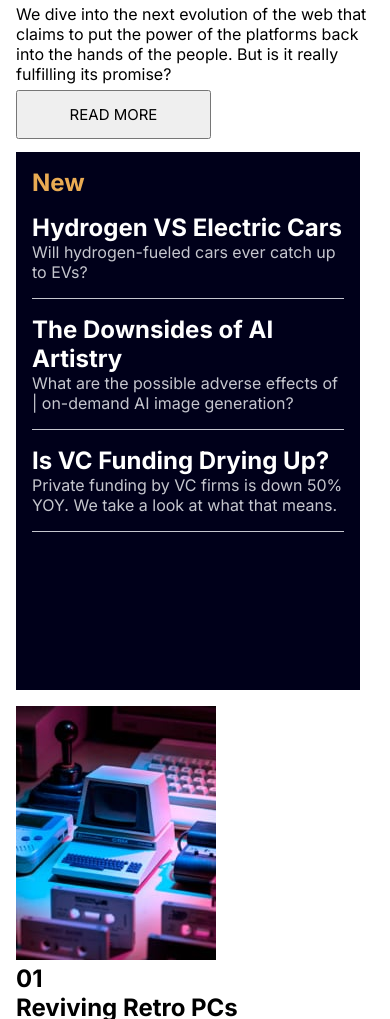
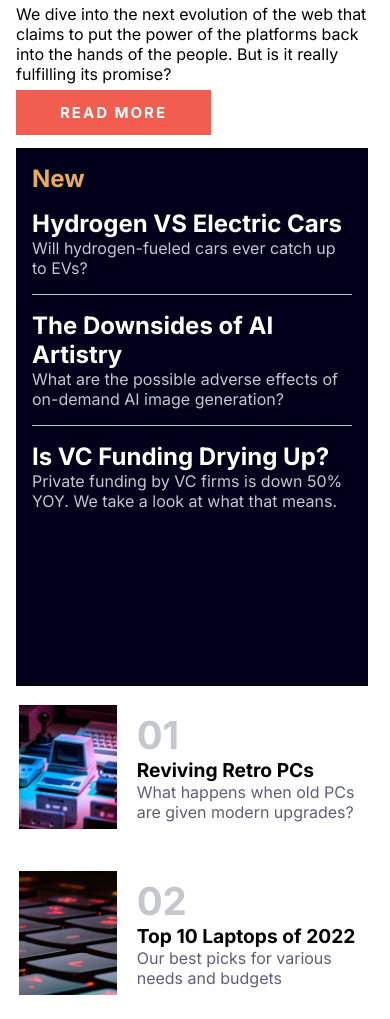
Before and after one commit to AidenNateLuk/news-homepage-main, a plain HTML site: page index.html in a window 390 px wide. Shown: the part 484-1503 px from the top of the page. Drawn offline with Linux system fonts and the light colour scheme.

Commit message:
most of the work done on the mobile portion

```diff
--- a/index.html
+++ b/index.html
@@ -54,8 +54,8 @@
             <div class="accordion">
               <h2>The Downsides of AI Artistry</h2>
               <p>
-                What are the possible adverse effects of<br />| on-demand AI
-                image generation?
+                What are the possible adverse effects of<br />
+                on-demand AI image generation?
               </p>
             </div>
             <div class="accordion">
@@ -69,8 +69,10 @@
         </div>
       </section>
       <section class="section third">
-        <div class="image one">
+        <div class="image-container">
+          <div class="image-content">
             <img src="assets/images/image-retro-pcs.jpg" />
+            <div class="image-text">
               <h1>01</h1>
               <h2>Reviving Retro PCs</h2>
               <p>
@@ -78,8 +80,12 @@
                 are given modern upgrades?
               </p>
             </div>
-        <div class="image two">
+          </div>
+        </div>
+        <div class="image-container">
+          <div class="image-content">
             <img src="assets/images/image-top-laptops.jpg" />
+            <div class="image-text">
               <h1>02</h1>
               <h2>Top 10 Laptops of 2022</h2>
               <p>
@@ -87,8 +93,12 @@
                 needs and budgets
               </p>
             </div>
-        <div class="image three">
+          </div>
+        </div>
+        <div class="image-container">
+          <div class="image-content">
             <img src="assets/images/image-gaming-growth.jpg" />
+            <div class="image-text">
               <h1>03</h1>
               <h2>The Growth of Gaming</h2>
               <p>
@@ -96,6 +106,8 @@
                 sparked fresh opportunities
               </p>
             </div>
+          </div>
+        </div>
       </section>
     </div>
     <script src="index.js"></script>
--- a/styles.css
+++ b/styles.css
@@ -42,17 +42,17 @@ body {
         padding-bottom: 0.8rem;
         width: 50vw;
         font-size: 15px;
-        background-color: linear-gradient(
-          90deg,
-          hsl(35, 77%, 62%) 40%,
-          hsl(5, 85%, 63%) 60%
-        );
+        background: hsl(5, 85%, 63%);
+        color: white;
+        font-weight: bold;
+        letter-spacing: 2px;
+        border: none;
       }
     }
     .section.second {
       padding-bottom: 1rem;
       .card {
-        width: 80vw;
+        width: 82vw;
         height: 60vh;
         padding: 1rem;
         background-color: hsl(240, 100%, 5%);
@@ -63,10 +63,14 @@ body {
         }
         .card-content {
           padding: auto;
+          .accordion:last-child {
+            border-bottom: none;
+          }
           .accordion {
             border-bottom: hsl(233, 8%, 79%) 0.2px solid;
             padding-bottom: 1rem;
             padding-top: 1rem;
+
             h2 {
               color: white;
             }
@@ -78,5 +82,40 @@ body {
         }
       }
     }
+    .section.third {
+      .image-container {
+        position: relative;
+
+        .image-content {
+          display: flex;
+          padding: 0.2rem;
+          padding-bottom: 2.4rem;
+          align-items: center;
+
+          .image-text {
+            flex-grow: 1;
+
+            h1 {
+              color: hsl(233, 8%, 79%);
+              font-size: 2.4rem;
+            }
+
+            h2 {
+              font-size: 1.2rem;
+            }
+
+            p {
+              color: hsl(236, 13%, 42%);
+              font-size: 16px;
+            }
+          }
+
+          img {
+            width: 25vw;
+            margin-right: 20px;
+          }
+        }
+      }
+    }
   }
 }
```
Lines whose indentation alone changed are shown as unchanged.
